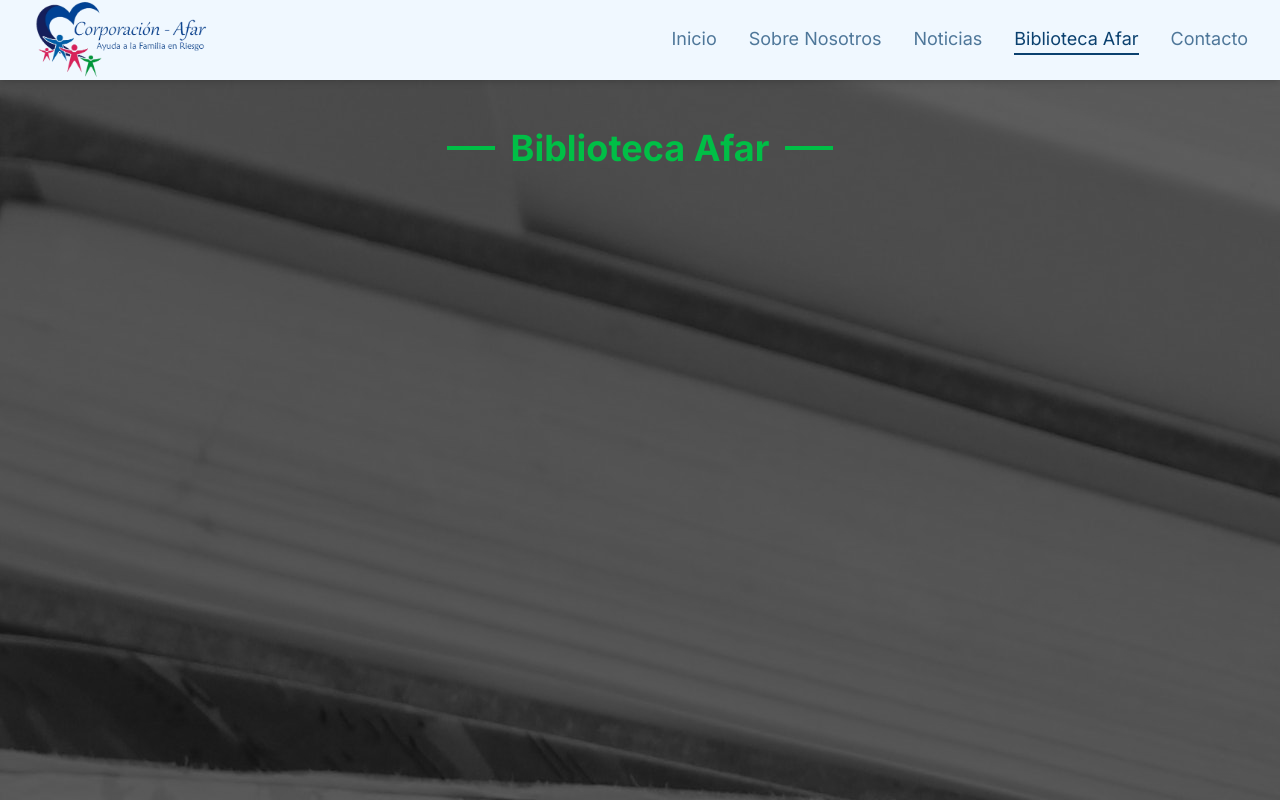
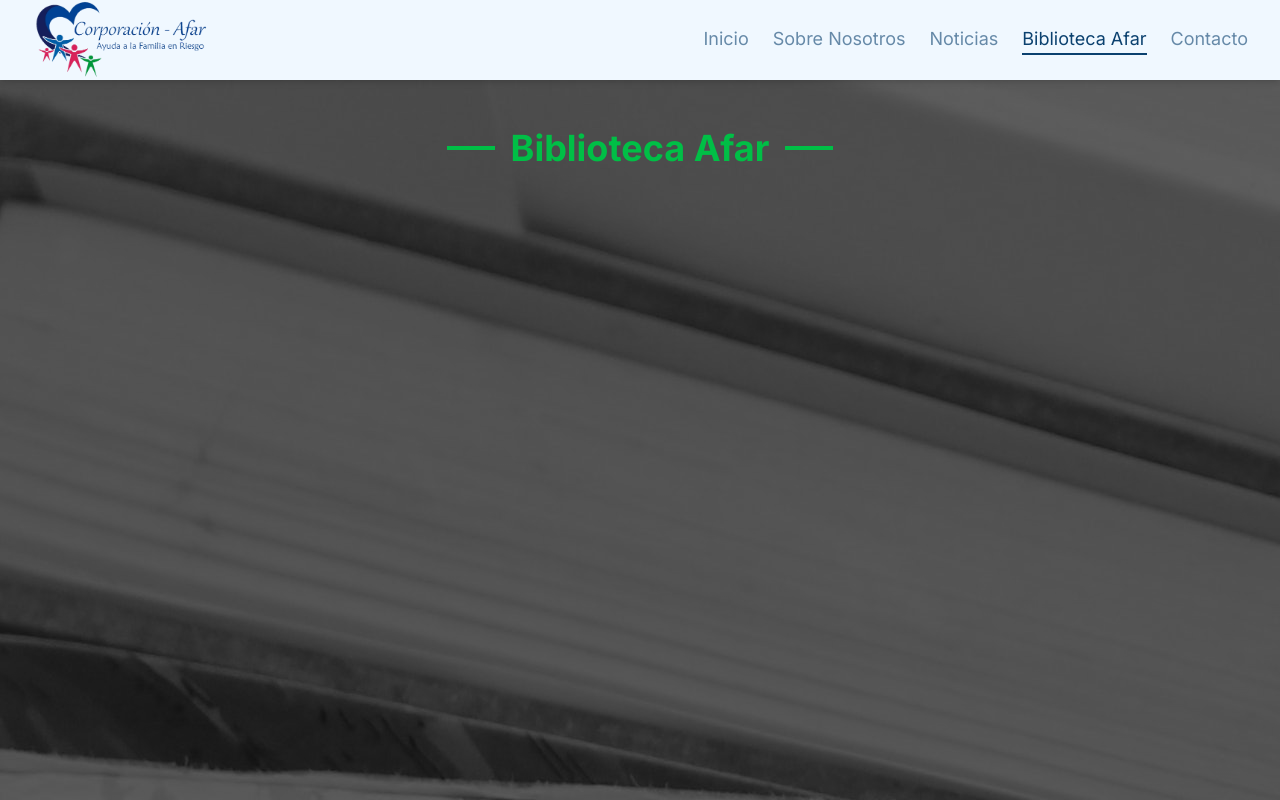
Before and after one commit to Ezfeik/corporacion-afar-website, a Next.js app: page /biblioteca in a window 1280 px wide. Shown: the top 800 px of the page. Built offline with nearby package versions, Linux system fonts and the light colour scheme.

Commit message:
Update to styles + pressing the logo redirects to index

```diff
--- a/src/components/Navbar.tsx
+++ b/src/components/Navbar.tsx
@@ -8,8 +8,8 @@ import Hamburger from "./icons/Hamburger";
 import Times from "./icons/Times";
 
 const navListContainerClass = "bg-secondary-600 lg:bg-transparent fixed lg:static top-0 -right-full h-[100vh] lg:h-fit w-[70%] lg:w-fit px-8 py-4 lg:p-0 transition-[right] duration-500";
-const navListClass = "flex flex-col lg:flex-row items-start lg:items-center gap-6 lg:gap-8";
-const linkClass = "text-lg text-secondary-50 lg:text-primary-900 opacity-70 hover:opacity-100 antialiased after:block after:w-0 after:opacity-0 after:border-b-2 after:border-b-secondary-50 lg:after:border-b-primary-900 after:transition-all after:ease-in-out after:duration-300 hover:after:w-full hover:after:opacity-100";
+const navListClass = "flex flex-col lg:flex-row items-start lg:items-center gap-4 lg:gap-6";
+const linkClass = "text-lg text-secondary-50 lg:text-primary-900 opacity-60 hover:opacity-100 antialiased after:block after:w-0 after:opacity-0 after:border-b-2 after:border-b-secondary-50 lg:after:border-b-primary-900 after:transition-all after:ease-in-out after:duration-300 hover:after:w-full hover:after:opacity-100";
 const linkActiveClass = "text-lg text-secondary-50 lg:text-primary-900 antialiased after:block after:w-full after:border-b-2 after:border-b-secondary-50 lg:after:border-b-primary-900";
 const toggleButtonClass = "block lg:hidden"
 
@@ -73,7 +73,7 @@ export default function Navbar({ links, logo }: { links: navLinkType[], logo: {
     <nav className="bg-opacity-95 shadow-md sticky top-0 h-16 lg:h-20 duration-500 ease-in-out transition-[top] z-50">
       <Container bgColorClass="bg-primary-50">
         <div className="flex flex-row justify-between items-center relative">
-          <img className="h-16 lg:h-20" src={logo.src} alt={logo.alt} />
+          <Link href="/"><img className="h-16 lg:h-20" src={logo.src} alt={logo.alt} /></Link>
           <NavbarList
             pathname={pathname}
             links={links}
```
